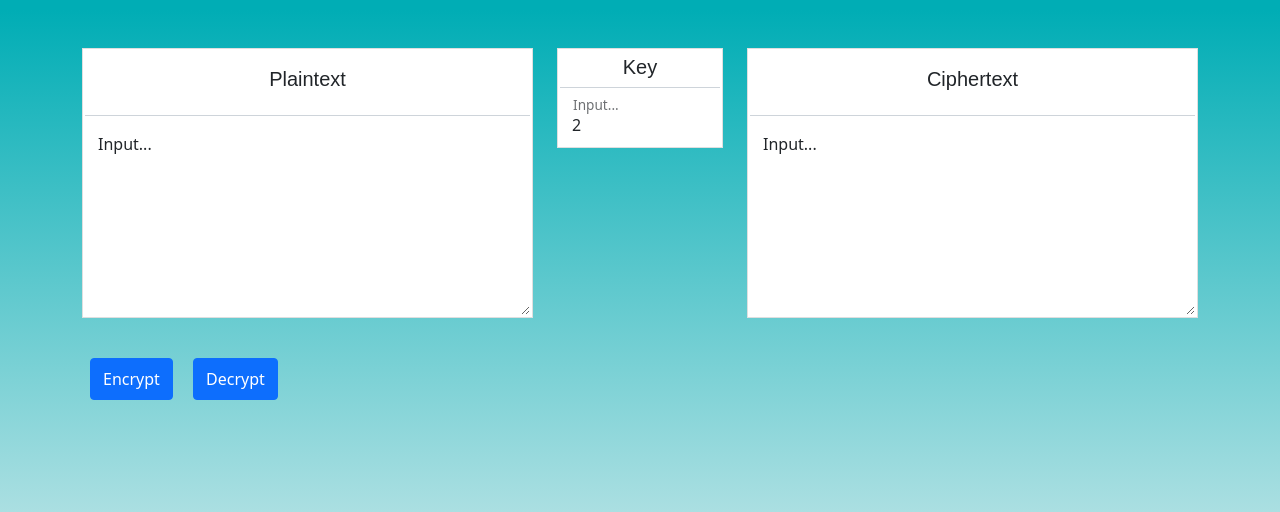
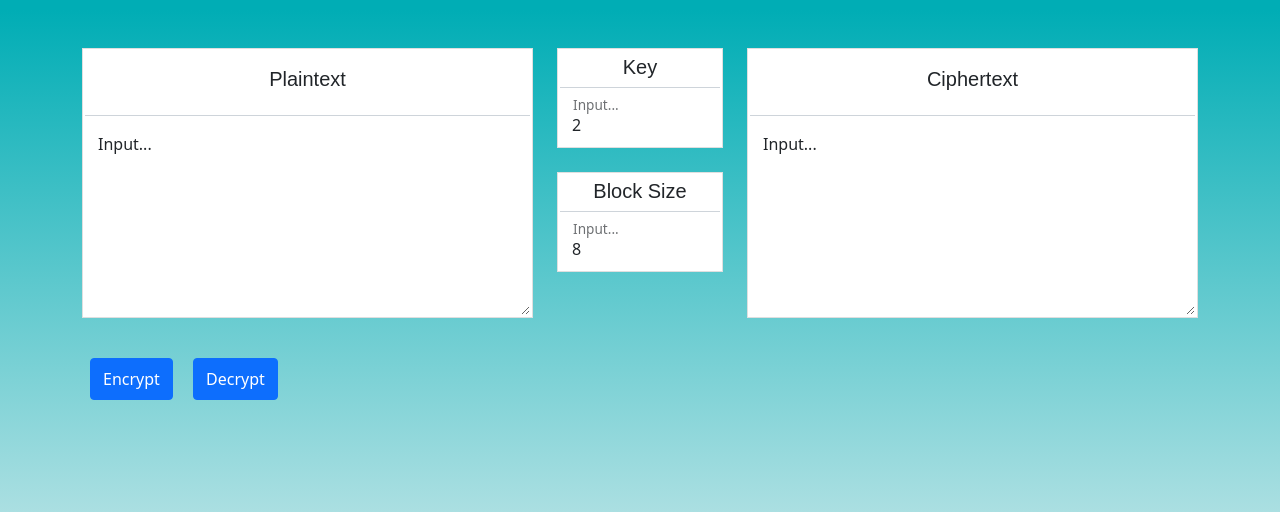
Before and after one commit to Nashrullah136/CBC_PRNG, a Flask app: page / in a window 1280 px wide. Shown: the part 70-582 px from the top of the page. Run offline with Flask 2, Linux system fonts and the light colour scheme; some libraries are stand-ins or nearby versions; some web fonts are replaced.

Commit message:
add block size

```diff
--- a/app.py
+++ b/app.py
@@ -14,12 +14,14 @@ def root():
 def encrypt():
     plain = request.form['plain']
     key = int(request.form['key'])
-    ciphertext = repr(cbc_prng.encrypt(plain, key, "0"*16))
+    block_size = int(request.form['blocksize'])
+    ciphertext = repr(cbc_prng.encrypt(plain, key, "0"*block_size, block_size))
     return ciphertext[1:-1]
 
 @app.route("/decrypt", methods=['POST'])
 def decrypt():
     plain = ast.literal_eval("'"+request.form['cipher']+"'")
     key = int(request.form['key'])
-    plaintext = cbc_prng.decrypt(plain, key, "0"*16)
+    block_size = int(request.form['blocksize'])
+    plaintext = cbc_prng.decrypt(plain, key, "0"*block_size, block_size)
     return plaintext
--- a/templates/index.html
+++ b/templates/index.html
@@ -18,12 +18,14 @@
       function encrypt() {
         var plain = document.getElementById("plaintext").value;
         var key = document.getElementById("key").value;
+        var blocksize = document.getElementById("blocksize").value;
         if(plain.length == 0){
             return 0;
         }
         var data = new FormData();
         data.append("plain", plain);
         data.append("key", key);
+        data.append("blocksize", blocksize);
         axios.post('encrypt', data).then(response => {
           document.getElementById("ciphertext").value = response.data;
           console.log(response)
@@ -32,12 +34,14 @@
       function decrypt(){
         var cipher = document.getElementById("ciphertext").value;
         var key = document.getElementById("key").value;
+        var blocksize = document.getElementById("blocksize").value;
         if(cipher.length == 0){
             return 0;
         }
         var data = new FormData();
         data.append("cipher", cipher);
         data.append("key", key);
+        data.append("blocksize", blocksize);
         axios.post('decrypt', data).then(response => {
             document.getElementById("plaintext").value = response.data;
             console.log(response)
@@ -69,6 +73,16 @@
                       <input type="number" min="0" class="form-control" placeholder="Input..." id="key" value="2"></input>
                       <label for="textinput">Input...</label>
                     </div>
+                </div>
+              </div>
+              <br>
+              <div class="card mb-3">
+                <div class="card-body">
+                  <h5 class="card-title pt-1 text-center card-judul">Block Size</h5>
+                  <div class="form-floating card-text">
+                      <input class="form-control" placeholder="Input..." id="blocksize" type="number" step="8" value="8"></input>
+                      <label for="blocksize">Input...</label>
+                  </div>
                 </div>
               </div>
             </div>
```
Also changed, not shown: cbc_prng.py (+3 -4 lines).
